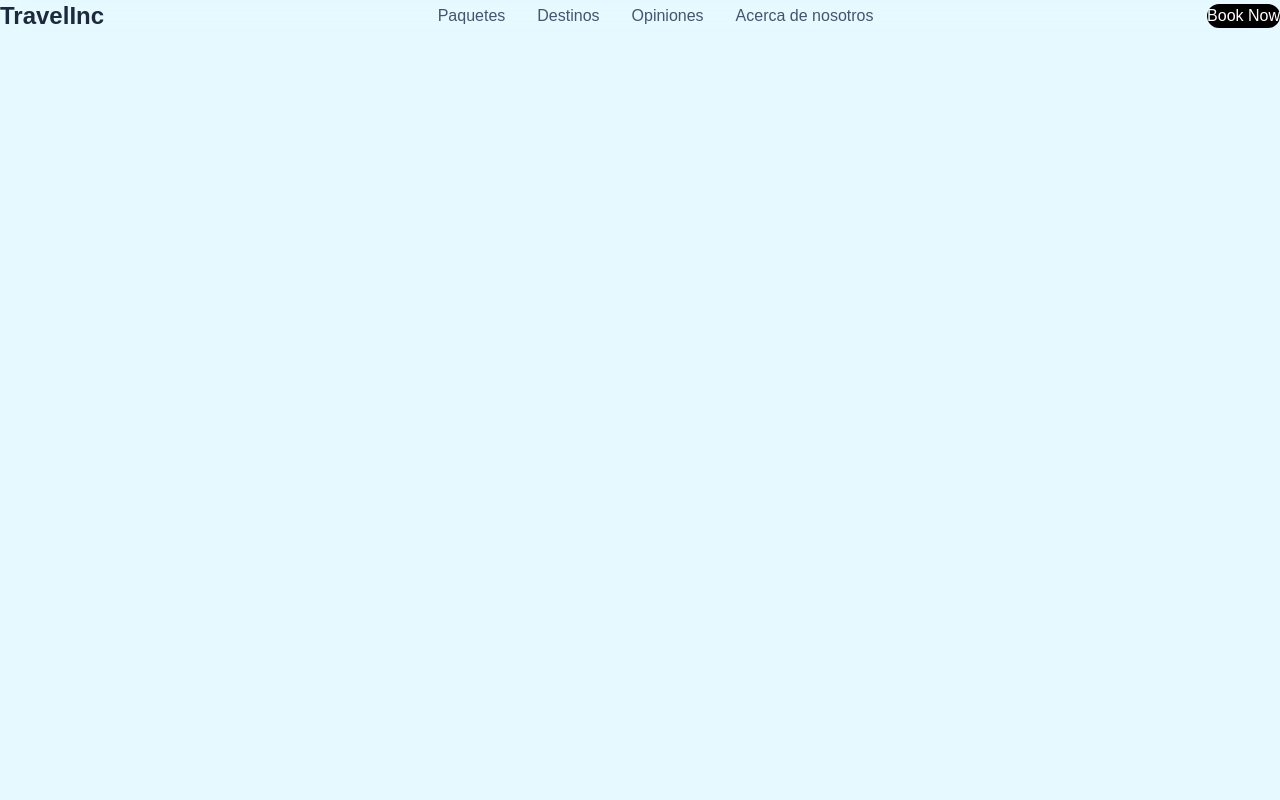
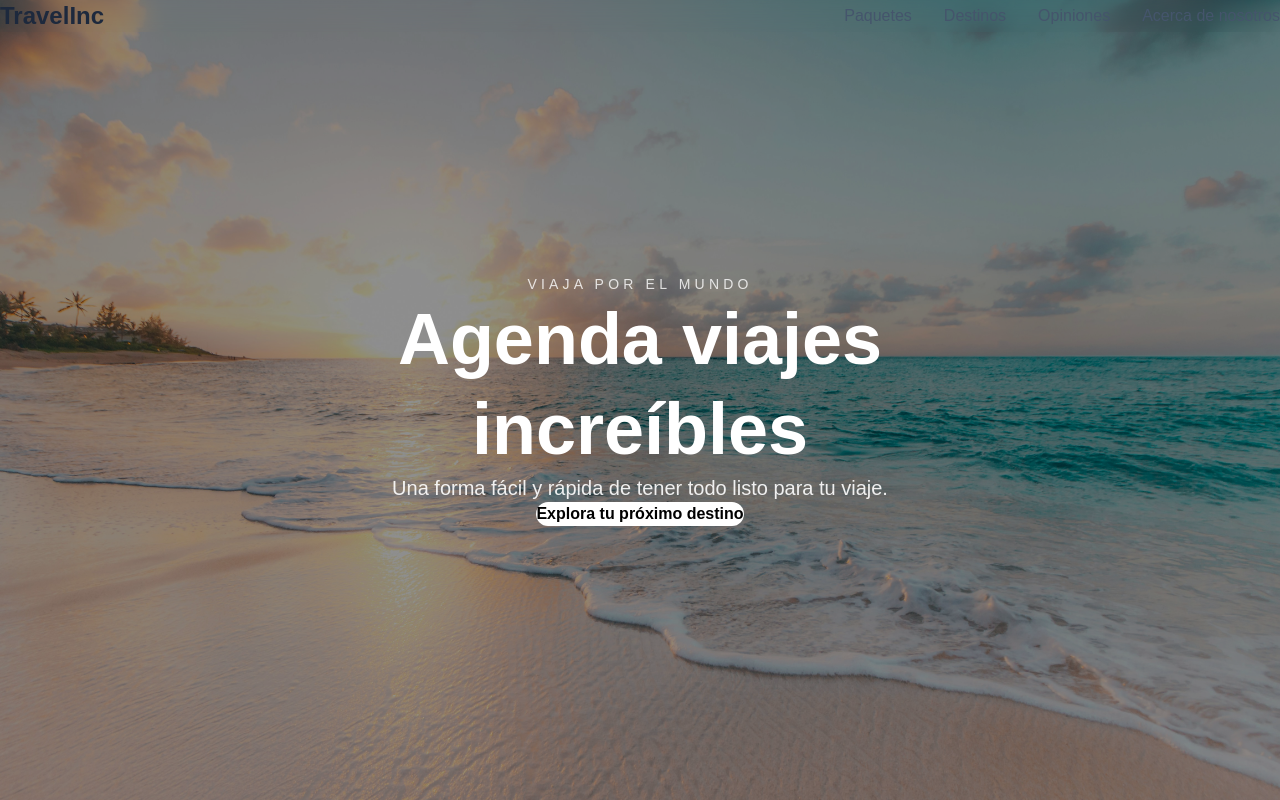
Before and after one commit to AndreaMedinaRico/travel-agency, a React (Vite) app: page / in a window 1280 px wide. Built offline with nearby package versions, Linux system fonts and the light colour scheme.

Commit message:
feat: hero section

```diff
--- a/src/App.jsx
+++ b/src/App.jsx
@@ -1,8 +1,10 @@
 import Navbar from './components/layout/Navbar';
+import HeroSection from './sections/HeroSection';
 
 function App() {
   return (<>
     <Navbar />
+    <HeroSection />
   </>
 );
 }
--- a/src/components/layout/Navbar.jsx
+++ b/src/components/layout/Navbar.jsx
@@ -26,10 +26,6 @@ const Navbar = () => {
           </NavItem>
 
         </ul>
-
-        <button className="rounded-full bg-black px-5 py-2 text-white transition hover:bg-slate-800">
-          Book Now
-        </button>
       </nav>
     </header>
   );
--- /dev/null
+++ b/src/sections/HeroSection.jsx
@@ -0,0 +1,43 @@
+const HeroSection = () => {
+  return (
+    <section
+      className="
+        relative flex h-screen items-center justify-center
+        bg-cover bg-center
+      "
+      style={{
+        backgroundImage: "url('/HeroImage.jpeg')",
+      }}
+    >
+      {/* Overlay */}
+      <div className="absolute inset-0 bg-black/40" />
+
+      {/* Content */}
+      <div className="relative z-10 max-w-3xl px-6 text-center text-white">
+        <p className="mb-4 text-sm uppercase tracking-[0.3em] text-white/80">
+          Viaja por el mundo
+        </p>
+
+        <h1 className="mb-6 text-5xl font-bold leading-tight md:text-7xl">
+          Agenda viajes increíbles
+        </h1>
+
+        <p className="mb-8 text-lg text-white/90 md:text-xl">
+          Una forma fácil y rápida de tener todo listo para tu viaje.
+        </p>
+
+        <button
+          className="
+            rounded-full bg-white px-8 py-4
+            font-semibold text-black
+            transition hover:scale-105
+          "
+        >
+          Explora tu próximo destino
+        </button>
+      </div>
+    </section>
+  );
+};
+
+export default HeroSection;
```
Also changed, not shown: public/HeroImage.jpeg (added).
